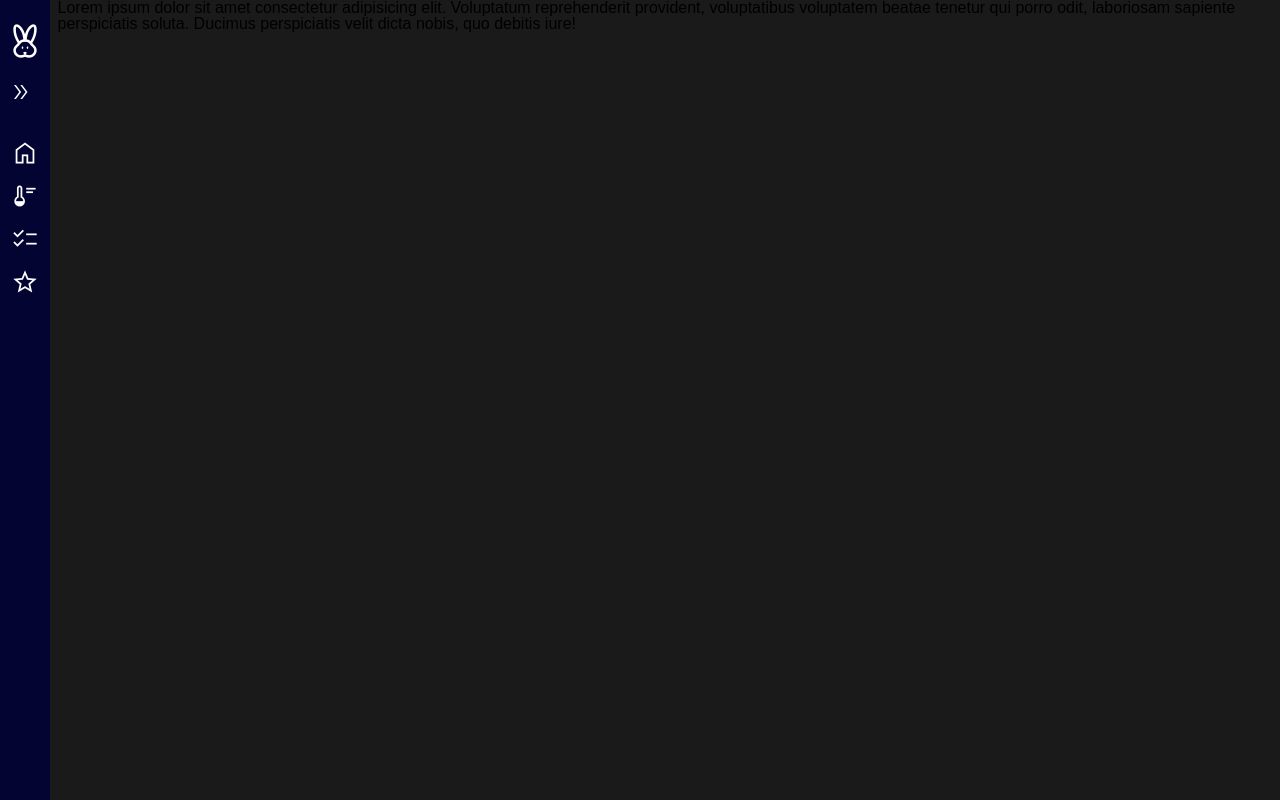
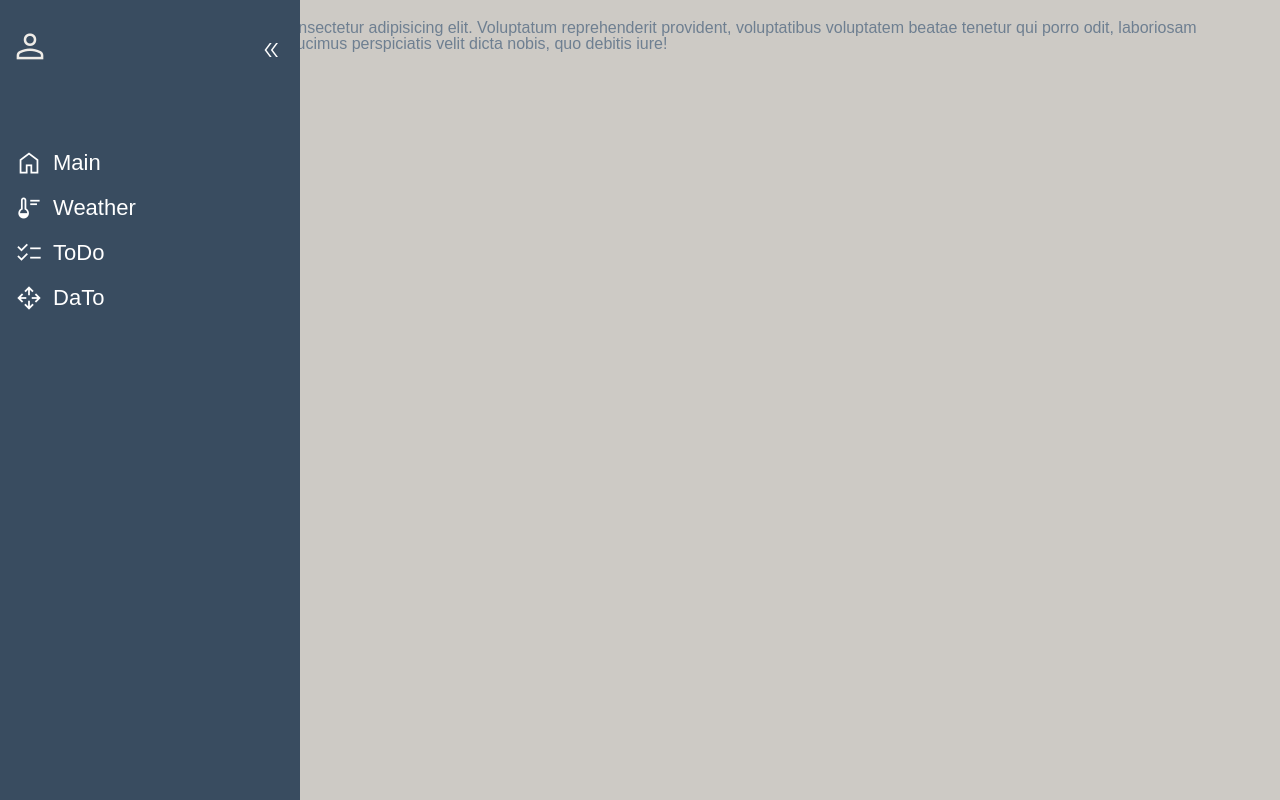
Before and after one commit to Alexandr13579/Portdolio__ToDo, a Vue app: page /#/ in a window 1280 px wide. Both pictures are taken after a click on the button "double_arrow". Built offline with nearby package versions, Linux system fonts and the light colour scheme.

Commit message:
vue3__practica

```diff
--- a/src/App.vue
+++ b/src/App.vue
@@ -19,7 +19,6 @@ import myHeader from '@/components/My-Header.vue'
 @import "@/assert/reset.css";
 
 .app {
-  width: 100vw;
   height: 100vh;
   background-color: #1A1A1A;
   font-family:Arial, Helvetica, sans-serif;
@@ -27,11 +26,15 @@ import myHeader from '@/components/My-Header.vue'
   display: flex;
 }
 
+main{
+  margin-left: 64px;
+}
+
 .container{
   position: relative;
   z-index: 2;
-  width: 70%;
-  margin: 0 auto;
+  // width: 100%;
+  // margin: 0 auto;
 }
 
 </style>
--- a/src/components/My-Header.vue
+++ b/src/components/My-Header.vue
@@ -1,58 +1,71 @@
 <template lang="">
-    <aside class="aside">
-        <div class="wrapper">
-            <div class="logo"><span class="material-symbols-outlined">cruelty_free</span></div>
-        <div class="swap__menu">
+    <aside class="aside"
+    :class="{ 'swap__menu' : swap, 'openLitle': openLitle }">
+        <div class="logo"><span class="material-symbols-outlined">person</span></div>
+        <div class="button-swap__menu" @click="swapMenu">
             <button>
-                <span class="material-symbols-outlined">double_arrow</span>
+                <span @mouseover="openLitleSwap" @mouseout="openLitleSwap" class="material-symbols-outlined btn">double_arrow</span>
             </button>
         </div>
         <div class="menu__list">
             <router-link to="/">
                 <span class="material-symbols-outlined">home</span>
-                <!-- <span class="text">Main</span> -->
+                <span class="text">Main</span>
             </router-link>
             <router-link to="/Weather">
                 <span class="material-symbols-outlined">thermostat</span>
-                <!-- <span class="text">Weather</span> -->
+                <span class="text">Weather</span>
             </router-link>
             <router-link to="/ToDo">
                 <span class="material-symbols-outlined">checklist</span>
-                <!-- <span class="text">ToDo</span> -->
+                <span class="text">ToDo</span>
             </router-link>
             <router-link to="/">
-                <span class="material-symbols-outlined">star</span>
-                <!-- <span class="text">DaTo</span> -->
+                <span class="material-symbols-outlined">open_with</span>
+                <span class="text">DaTo</span>
             </router-link>
         </div>
 
-        </div>
     </aside>
 </template>
 <script>
 export default {
-
+    data () {
+        return {
+            swap: false,
+            openLitle: false
+        }
+    },
+    methods: {
+        swapMenu() {
+            this.swap = !this.swap
+        },
+        openLitleSwap() {
+            this.openLitle = !this.openLitle
+        }
+    }
 }
 </script>
 <style lang="scss" scoped>
-span {
-    cursor: pointer;
-}
     .aside{
-        width: 80px;
+        width: 64px;
+        background-color: #394C60;
+        min-height: 100vh;
 
-        .wrapper {
         display: flex;
         flex-direction: column;
-            align-items: center;
-            background-color: #040432;
-            color: #FFFFFF;
-            padding: 5px;
-            min-height: 100vh;
+        padding: 10px;
+
+        color: #EFECE7;
+        transition: width .3s ease-out;
+
         position: absolute;
         top: 0;
         left: 0;
         z-index: 99;
+
+        &.openLitle{
+        width: 70px;
     }
 
         .logo{
@@ -60,13 +73,79 @@ span {
             span{
                 font-size: 40px;
             }
-
         }
 
-        .swap__menu{
+        .button-swap__menu{
             position: relative;
             top: 0;
             margin-bottom: 32px;
+            transition: all ease-out .3s;
+            cursor: pointer;
+
+            button{
+                background: none;
+                outline: none;
+                appearance: none;
+
+                span{
+                    transform: translate(6px, 0px);
+                    color: #FFFFFF;
+                    font-size: 24px;
+                    display: block;
+                    transition: all ease-out .3s;
+
+                    &:hover{
+                        transform: translate(11px, 0px);
+                        color: #A38970;
+
+                    }
+                }
+            }
+        }
+        .menu__list{
+            display: flex;
+            flex-direction: column;
+            justify-content: center;
+            padding: 5px;
+            align-items: flex-start;
+            .material-symbols-outlined{
+                color: #FFFFFF;
+                font-size: 28px;
+                text-align: center;
+            }
+            .text {
+                margin-left: 10px;
+
+                opacity: 0;
+                visibility: hidden;
+                font-size: 0px;
+                color: #FFFFFF;
+
+                transform: translate(-15px);
+                transition: opacity .3s ease-out, transform .3s ease-out;
+            }
+
+            a{
+                margin-bottom: 17px;
+                display: flex;
+                align-items: center;
+                cursor: pointer;
+
+                &:hover{
+                    .material-symbols-outlined, .text{
+                        color: #A38970;
+                    }
+                }
+            }
+        }
+
+        &.swap__menu{
+            width: 300px;
+            animation: wrapAside none;
+            .button-swap__menu{
+            top: - 50px;
+            align-self: flex-end;
+            transform: rotate(180deg);
 
             button{
                 background: none;
@@ -76,21 +155,23 @@ span {
                 span{
                     color: #FFFFFF;
                     font-size: 24px;
-                    margin-left: -10px;
+                    animation: wrapButton none;
+
+                    &:hover{
+                        transform: translate(11px, 0px);
+                        color: #A38970;
+                    }
+
                 }
             }
         }
-
             .menu__list{
-            display: flex;
-            flex-direction: column;
-            justify-content: center;
-            align-items: center;
-
-            :only-child {
-                margin-bottom: 15px;
-                color: #FFFFFF;
-                font-size: 28px;
+            .text {
+                opacity: 1;
+                visibility: visible;
+                font-size: 22px;
+                transform: translate(0px);
+            }
         }
         }
     }
--- a/src/components/Weather/WeatherQuery.vue
+++ b/src/components/Weather/WeatherQuery.vue
@@ -29,15 +29,15 @@ export default {
         appearance: none;
         border:none;
         background: none;
-        background-color: rgba(255, 255, 255, 0.25);
+        background-color: rgba(255, 255, 255, 0.7);
         font-size: 25px;
         padding: 10px;
         border-radius: 0px 16px 0px 16px;
         text-shadow: 0px 0px 8px rgba(0, 0, 0, 0.1);
         transition: all ease .3s;
-
+        color: #394C60;
         &::placeholder{
-            color: rgb(197, 194, 194);
+            color: #394C60;
         }
 
         &:focus {
--- a/src/pages/Main.vue
+++ b/src/pages/Main.vue
@@ -8,5 +8,9 @@ export default {
 }
 </script>
 <style lang="scss" scoped>
-
+    main{
+        background-color: #CDCAC5;
+        color: #6E7F91;
+        padding: 20px;
+    }
 </style>
--- a/src/pages/ToDo.vue
+++ b/src/pages/ToDo.vue
@@ -63,11 +63,18 @@ export default {
 </script>
 
 <style lang="scss" scoped>
-    .wrapper__todo{
+main{
+  margin: 0 auto;
+}
+.wrapper__todo{
       padding-top: 45px;
+      width: 100%;
+      margin: 0 auto;
     }
     .list__tasks{
     margin-top: 60px;
+    width: 100%;
+
     }
 
     .black{
--- a/src/pages/Weather.vue
+++ b/src/pages/Weather.vue
@@ -1,6 +1,7 @@
 <template>
     <main>
         <div class="container">
+            <h2 class="title">World Weather</h2>
             <WeatherQuery @GetLocationData="GetLocationData"/>
             <div v-if="(typeof weather.name != 'undefined')">
                 <section class="info">
@@ -12,7 +13,6 @@
                 <div class="weather__weather">{{ weather.weather[0].main }}</div>
             </section>
             </div>
-            <div v-else> Lorem</div>
         </div>
     </main>
 </template>
@@ -77,10 +77,16 @@ export default {
 <style lang="scss" scoped>
     main {
         text-align: center;
-        color: rgb(197, 194, 194);
+        color: #394C60;
+        background-color: #CFD1E0;
+        width: 100%;
 
     }
 
+    .title{
+        font-size: 40px;
+        margin-top: 20px;
+    }
     .info{
         margin-top: 40px;
         display: flex;
@@ -88,7 +94,6 @@ export default {
         justify-content: center;
         align-items: center;
         gap: 10px;
-        color: rgba(255, 255, 255, 0.741);
 
 
         &__city {
@@ -112,7 +117,7 @@ export default {
                 display: inline-block;
                 font-size: 120px;
                 font-weight: 500;
-                background-color: rgba(255, 255, 255, 0.1);
+                background-color: rgba(255, 255, 255, 0.7);
                 padding: 50px 30px;
                 border-radius: 15px;
 
```
Lines whose indentation alone changed are shown as unchanged.
